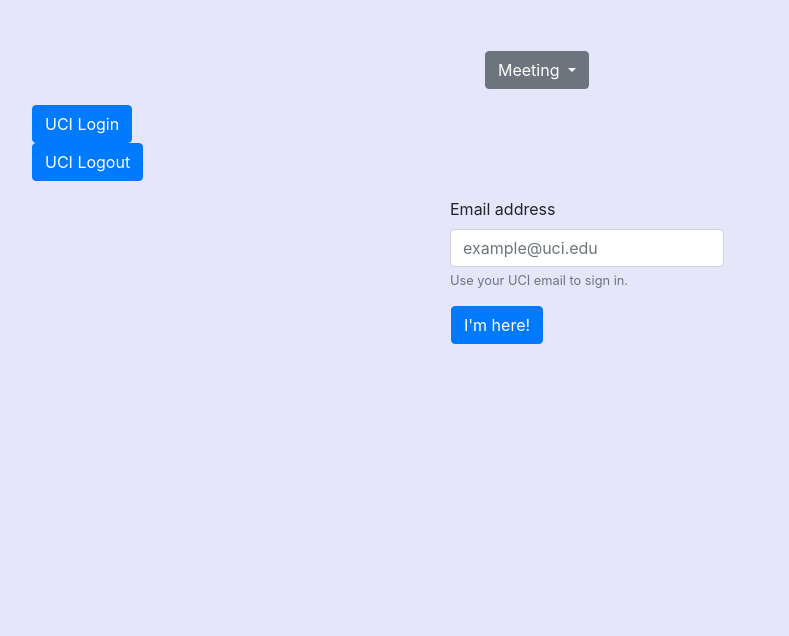
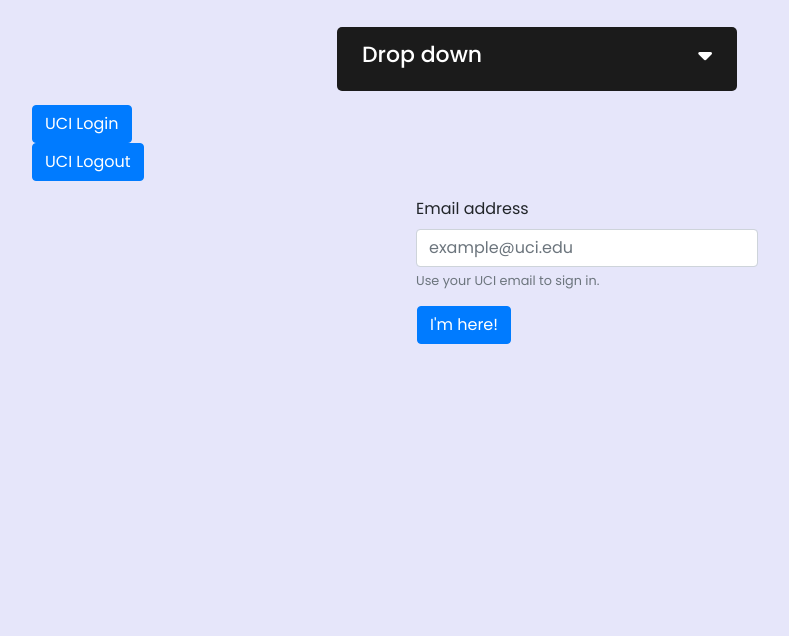
Before and after one commit to SHPE-at-UCI/firebase-api, a Python web app: template templates/home.html in a window 1280 px wide. Shown: the part 164-800 px from the top of the page, without its empty margins (53-842 px from the left). Run offline with Jinja, Linux system fonts and the light colour scheme; the template is opened without the code that fills it, so the values that code supplies are empty; some libraries are stand-ins or nearby versions.

Commit message:
add Left-Align Dropdown Menu

```diff
--- a/templates/home.html
+++ b/templates/home.html
@@ -2,11 +2,23 @@
 
 
 {% block header %}
+<!DOCTYPE html>
+<!-- Created By CodingNepal -->
+<html lang="en" dir="ltr">
+
+<head>
+    <meta charset="utf-8">
+    <!-- Somehow I got an error, so I comment the title, just uncomment to show -->
+    <!-- <title>Animated Drop-down Menu CSS3</title> -->
+    <link rel="stylesheet" href="style.css">
+    <script src="https://kit.fontawesome.com/a076d05399.js"></script>
+    <script src="https://code.jquery.com/jquery-3.4.1.js"></script>
 
     <h3>
         <div class="p-3 mb-2 bg-warning text-dark">
-        <img data-src="https://www.shpe.org/uploads/images/logos/SHPE_logo_FullColor-RGB-2x.png" class="img-thumbnail" alt="logo" src="https://www.shpe.org/uploads/images/logos/SHPE_logo_FullColor-RGB-2x.png"
-        width="100" height="100">
+            <img data-src="https://www.shpe.org/uploads/images/logos/SHPE_logo_FullColor-RGB-2x.png"
+                class="img-thumbnail" alt="logo"
+                src="https://www.shpe.org/uploads/images/logos/SHPE_logo_FullColor-RGB-2x.png" width="100" height="100">
             <div class="mx-auto" style="width: 200px;">SHPE SignIn</div>
         </div>
     </h3>
@@ -30,10 +42,53 @@
         <div class="row justify-content-md-center p-3">
             <div class="col-md-auto">
                 <div class="dropdown float-right" style="margin-right:100px">
-                    <button class="btn btn-secondary dropdown-toggle" type="button" id="dropdownMenuButton" data-toggle="dropdown" aria-haspopup="true" aria-expanded="false">
+                    <button class="btn btn-secondary dropdown-toggle" type="button" id="dropdownMenuButton"
+                        data-toggle="dropdown" aria-haspopup="true" aria-expanded="false">
                         Meeting
                     </button>
+                    <nav>
+                        <label for="btn" class="button">Drop down
+                            <span class="fas fa-caret-down"></span>
+                        </label>
+                        <input type="checkbox" id="btn">
+                        <ul class="menu">
+                            <li><a href="#">Home</a></li>
+                            <li>
+                                <label for="btn-2" class="first">Features
+                                    <span class="fas fa-caret-down"></span>
+                                </label>
+                                <input type="checkbox" id="btn-2">
+                                <ul>
+                                    <li><a href="#">Pages</a></li>
+                                </ul>
+                            </li>
+                            <li>
+                                <label for="btn-3" class="second">Services
+                                    <span class="fas fa-caret-down"></span>
+                                </label>
+                                <input type="checkbox" id="btn-3">
+                                <ul>
+                                    <li><a href="#">Web Design</a></li>
+                                    <li><a href="#">App Design</a></li>
+                                </ul>
+                            </li>
+                            <li><a href="#">Contact</a></li>
+                            <li><a href="#">Feedback</a></li>
+                        </ul>
+                    </nav>
 
+                    <!-- This code used to rotate drop icon(-180deg).. -->
+                    <script>
+                        $('nav .button').click(function () {
+                            $('nav .button span').toggleClass("rotate");
+                        });
+                        $('nav ul li .first').click(function () {
+                            $('nav ul li .first span').toggleClass("rotate");
+                        });
+                        $('nav ul li .second').click(function () {
+                            $('nav ul li .second span').toggleClass("rotate");
+                        });
+                    </script>
                     <div class="dropdown-menu" aria-labelledby="dropdownMenuButton">
                         <a class="dropdown-item disabled" href="#">General Meeting</a>
                         <a class="dropdown-item" href="#">Tech Committee</a>
@@ -52,11 +107,12 @@
 
         <div class="row justify-content-md-center p-3">
             <div class="col-md-auto">
-                <form method = "POST">
+                <form method="POST">
                     <div class="form-group">
                         <label for="exampleInputEmail1">Email address</label>
-                        <input type="email" class="form-control" id="emailInput" name="emailInput" pattern="[a-zA-Z0-9]+@uci[.]edu"
-                        aria-describedby="emailHelp"  placeholder="example@uci.edu" required>
+                        <input type="email" class="form-control" id="emailInput" name="emailInput"
+                            pattern="[a-zA-Z0-9]+@uci[.]edu" aria-describedby="emailHelp" placeholder="example@uci.edu"
+                            required>
                         <div class="invalid-feedback">
                             Please enter your UCI email.
                         </div>
@@ -72,5 +128,128 @@
         </div>
     </div>
 </body>
+<style>
+    @import url('https://fonts.googleapis.com/css?family=Poppins:400,500,600,700&display=swap');
 
+    * {
+        margin: 0;
+        padding: 0;
+        box-sizing: border-box;
+        user-select: none;
+        font-family: 'Poppins', sans-serif;
+    }
+
+    nav {
+        position: absolute;
+        top: 20%;
+        left: 50%;
+        transform: translate(-50%, -50%);
+        background: #1b1b1b;
+        width: 400px;
+        line-height: 40px;
+        padding: 8px 25px;
+        border-radius: 5px;
+    }
+
+    nav label {
+        color: white;
+        font-size: 22px;
+        font-weight: 500;
+        display: block;
+        cursor: pointer;
+    }
+
+    .button span {
+        float: right;
+        line-height: 40px;
+        transition: 0.5s;
+    }
+
+    .button span.rotate {
+        transform: rotate(-180deg);
+    }
+
+    nav ul {
+        position: absolute;
+        background: #1b1b1b;
+        list-style: none;
+        top: 75px;
+        left: 0;
+        width: 100%;
+        border-radius: 5px;
+        display: none;
+    }
+
+    [id^=btn]:checked+ul {
+        display: block;
+    }
+
+    nav .menu:before {
+        position: absolute;
+        content: '';
+        height: 20px;
+        width: 20px;
+        background: #1b1b1b;
+        right: 20px;
+        top: -10px;
+        transform: rotate(45deg);
+        z-index: -1;
+    }
+
+    nav ul li {
+        line-height: 40px;
+        padding: 8px 20px;
+        cursor: pointer;
+        border-bottom: 1px solid rgba(0, 0, 0, 0.2);
+    }
+
+    nav ul li label {
+        font-size: 18px;
+    }
+
+    nav ul li a {
+        color: white;
+        text-decoration: none;
+        font-size: 18px;
+        display: block;
+    }
+
+    nav ul li a:hover,
+    nav ul li label:hover {
+        color: cyan;
+    }
+
+    nav ul ul {
+        position: static;
+    }
+
+    nav ul ul li {
+        line-height: 30px;
+        padding-left: 30px;
+        border-bottom: none;
+    }
+
+    nav ul ul li a {
+        color: #e6e6e6;
+        font-size: 17px;
+    }
+
+    nav ul li span {
+        font-size: 20px;
+        float: right;
+        margin-top: 10px;
+        padding: 0 10px;
+        transition: 0.5s;
+    }
+
+    nav ul li span.rotate {
+        transform: rotate(-180deg);
+    }
+
+    input {
+        display: none;
+    }
+</style>
+
+</head>
 {% endblock %}
```
Lines whose indentation alone changed are shown as unchanged.
